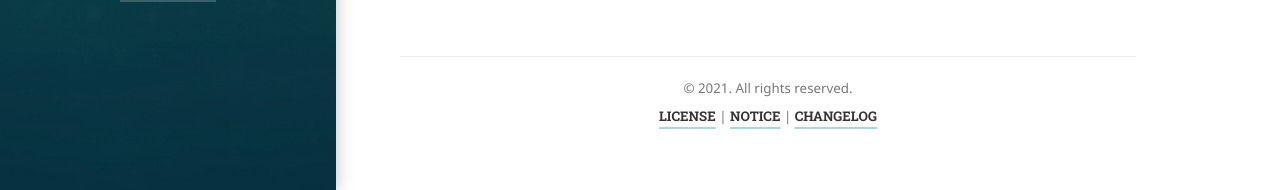
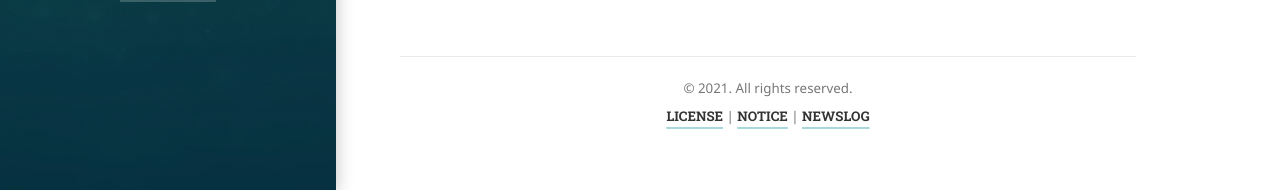
Before and after one commit to xCounsel/adminpays, a Jekyll site: the page built from docs/README.md, in a window 1280 px wide and 900 px high, scrolled down 1088 px. Shown: the part 707-897 px from the top of the window. Built offline with Jekyll 4.4.1, drawn with Linux system fonts in a browser that asks for light colours; cached includes are drawn as plain includes; nearby versions of some CDN libraries; some web fonts are replaced; our own code applies the rules of GitHub Pages for plain Markdown files; library files that are not in the unit come from our copies.

Commit message:
Update _config.yml

```diff
--- a/_config.yml
+++ b/_config.yml
@@ -66,8 +66,8 @@ legal:
     url:               /LICENSE/
   - title:             NOTICE
     url:               /NOTICE/
-  - title:             CHANGELOG
-    url:               /CHANGELOG/
+  - title:             NEWSLOG
+    url:               /NEWSLOG/
 
 # This text will appear in a `<small>` tag in the footer of every page.
 copyright:             © 2021. All rights reserved.
```
